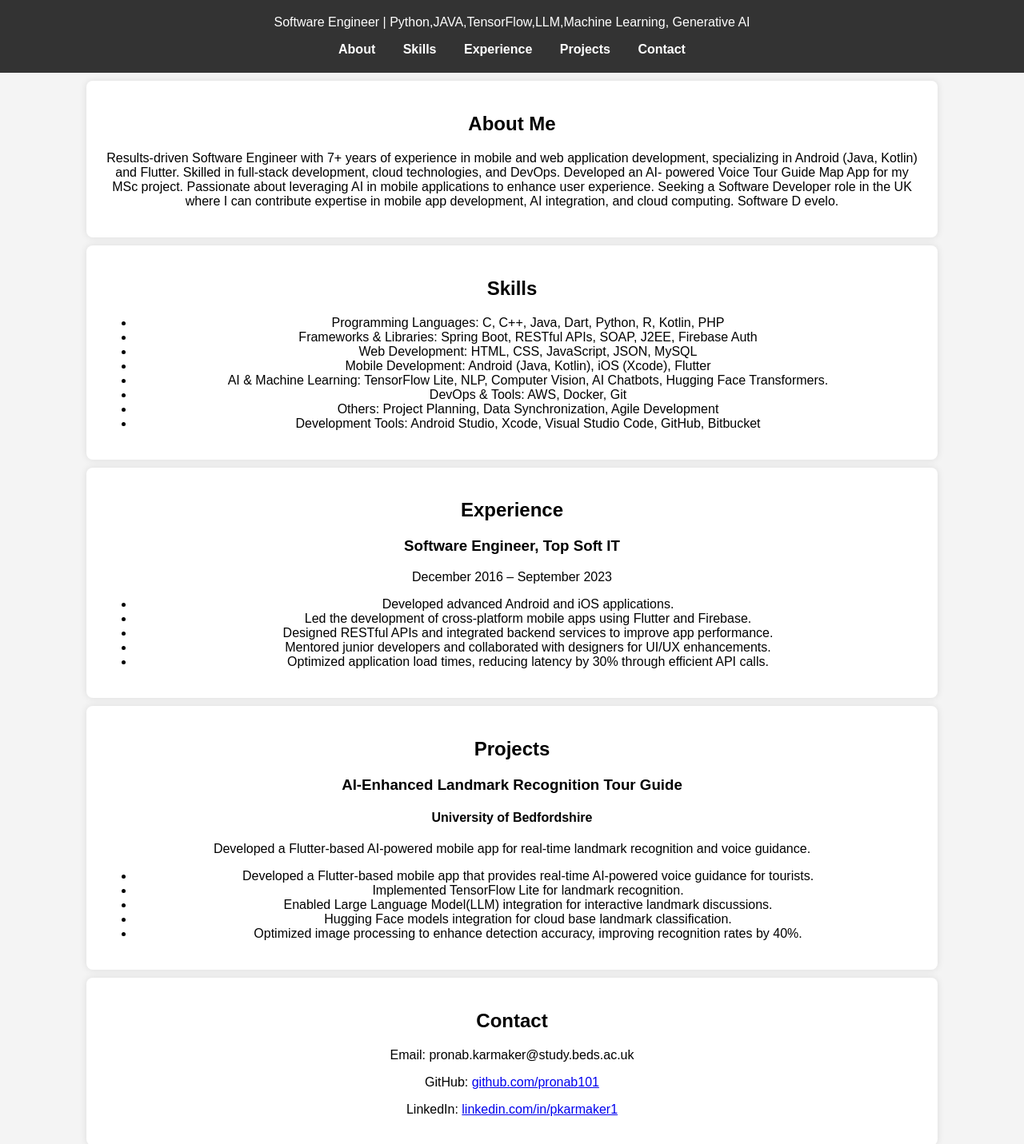
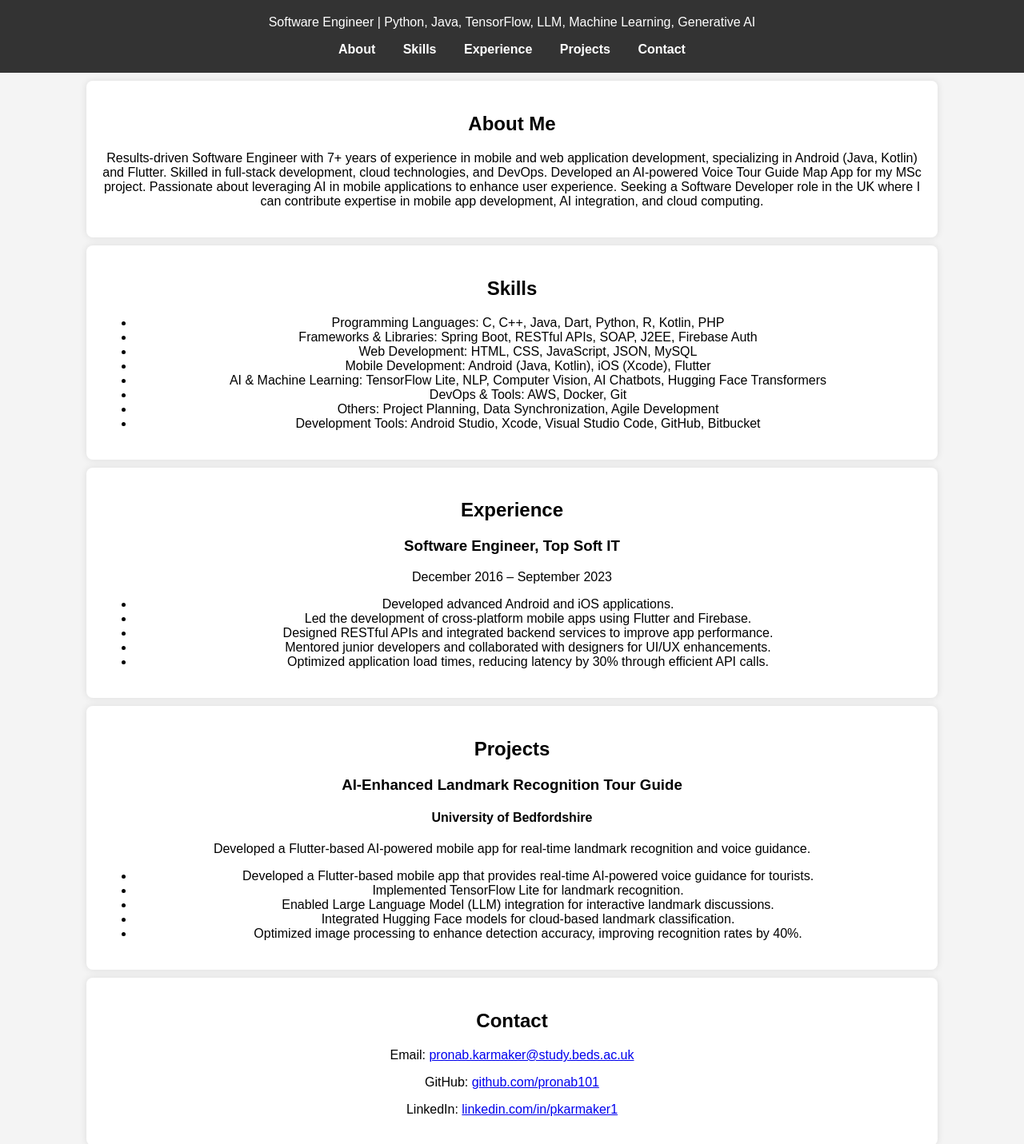
Before and after one commit to pronab101/pronab101.github.io, a plain HTML site: page index.html in a window 1280 px wide. Shown: the part 81-1512 px from the top of the page at 80% size. Drawn offline with Linux system fonts and the light colour scheme.

Commit message:
Update index.html

```diff
--- a/index.html
+++ b/index.html
@@ -9,7 +9,7 @@
 <body>
     <header>
         <h1>Pronab Karmaker</h1>
-        <p>Software Engineer | Python,JAVA,TensorFlow,LLM,Machine Learning, Generative AI</p>
+        <p>Software Engineer | Python, Java, TensorFlow, LLM, Machine Learning, Generative AI</p>
         <nav>
             <a href="#about">About</a>
             <a href="#skills">Skills</a>
@@ -21,13 +21,7 @@
 
     <section id="about">
         <h2>About Me</h2>
-        <p>Results-driven Software Engineer with 7+ years of experience in mobile and web
-application development, specializing in Android (Java, Kotlin) and Flutter. Skilled
-in full-stack development, cloud technologies, and DevOps. Developed an AI-
-powered Voice Tour Guide Map App for my MSc project. Passionate about
-leveraging AI in mobile applications to enhance user experience. Seeking a
-Software Developer role in the UK where I can contribute expertise in mobile app
-development, AI integration, and cloud computing. Software D evelo.</p>
+        <p>Results-driven Software Engineer with 7+ years of experience in mobile and web application development, specializing in Android (Java, Kotlin) and Flutter. Skilled in full-stack development, cloud technologies, and DevOps. Developed an AI-powered Voice Tour Guide Map App for my MSc project. Passionate about leveraging AI in mobile applications to enhance user experience. Seeking a Software Developer role in the UK where I can contribute expertise in mobile app development, AI integration, and cloud computing.</p>
     </section>
 
     <section id="skills">
@@ -37,12 +31,10 @@ development, AI integration, and cloud computing. Software D evelo.</p>
              <li>Frameworks & Libraries: Spring Boot, RESTful APIs, SOAP, J2EE, Firebase Auth</li>
              <li>Web Development: HTML, CSS, JavaScript, JSON, MySQL</li>
              <li>Mobile Development: Android (Java, Kotlin), iOS (Xcode), Flutter</li>
-             <li>AI & Machine Learning: TensorFlow Lite, NLP, Computer Vision, AI Chatbots,
-            Hugging Face Transformers.</li>
+             <li>AI & Machine Learning: TensorFlow Lite, NLP, Computer Vision, AI Chatbots, Hugging Face Transformers</li>
              <li>DevOps & Tools: AWS, Docker, Git</li>
              <li>Others: Project Planning, Data Synchronization, Agile Development</li>
              <li>Development Tools: Android Studio, Xcode, Visual Studio Code, GitHub, Bitbucket</li>
-
         </ul>
     </section>
 
@@ -56,7 +48,6 @@ development, AI integration, and cloud computing. Software D evelo.</p>
             <li>Designed RESTful APIs and integrated backend services to improve app performance.</li>
             <li>Mentored junior developers and collaborated with designers for UI/UX enhancements.</li>
             <li>Optimized application load times, reducing latency by 30% through efficient API calls.</li>
-
         </ul>
     </section>
 
@@ -66,22 +57,19 @@ development, AI integration, and cloud computing. Software D evelo.</p>
         <h4>University of Bedfordshire</h4>
         <p>Developed a Flutter-based AI-powered mobile app for real-time landmark recognition and voice guidance.</p>
         <ul>
-        <li>Developed a Flutter-based mobile app that provides real-time AI-powered voice
-            guidance for tourists.</li>
-        <li>Implemented TensorFlow Lite for landmark recognition.</li>
-        <li>Enabled Large Language Model(LLM) integration for interactive landmark discussions.</li>
-        <li>Hugging Face models integration for cloud base landmark classification.</li>
-        <li>Optimized image processing to enhance detection accuracy, improving recognition rates
-        by 40%.</li>
-              </ul>
-
+            <li>Developed a Flutter-based mobile app that provides real-time AI-powered voice guidance for tourists.</li>
+            <li>Implemented TensorFlow Lite for landmark recognition.</li>
+            <li>Enabled Large Language Model (LLM) integration for interactive landmark discussions.</li>
+            <li>Integrated Hugging Face models for cloud-based landmark classification.</li>
+            <li>Optimized image processing to enhance detection accuracy, improving recognition rates by 40%.</li>
+        </ul>
     </section>
 
     <section id="contact">
         <h2>Contact</h2>
-        <p>Email: pronab.karmaker@study.beds.ac.uk</p>
-        <p>GitHub: <a href="https://github.com/pronab101">github.com/pronab101</a></p>
-        <p>LinkedIn: <a href="https://www.linkedin.com/in/pkarmaker1">linkedin.com/in/pkarmaker1</a></p>
+        <p>Email: <a href="mailto:pronab.karmaker@study.beds.ac.uk">pronab.karmaker@study.beds.ac.uk</a></p>
+        <p>GitHub: <a href="https://github.com/pronab101" target="_blank">github.com/pronab101</a></p>
+        <p>LinkedIn: <a href="https://www.linkedin.com/in/pkarmaker1" target="_blank">linkedin.com/in/pkarmaker1</a></p>
     </section>
 </body>
 </html>
```
